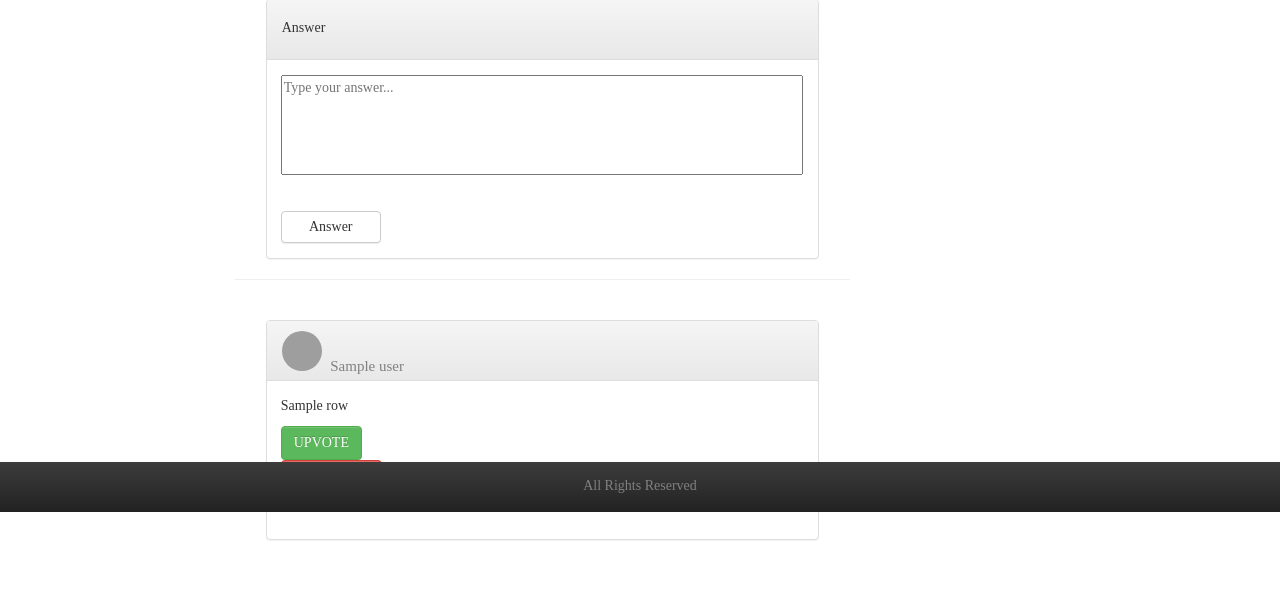
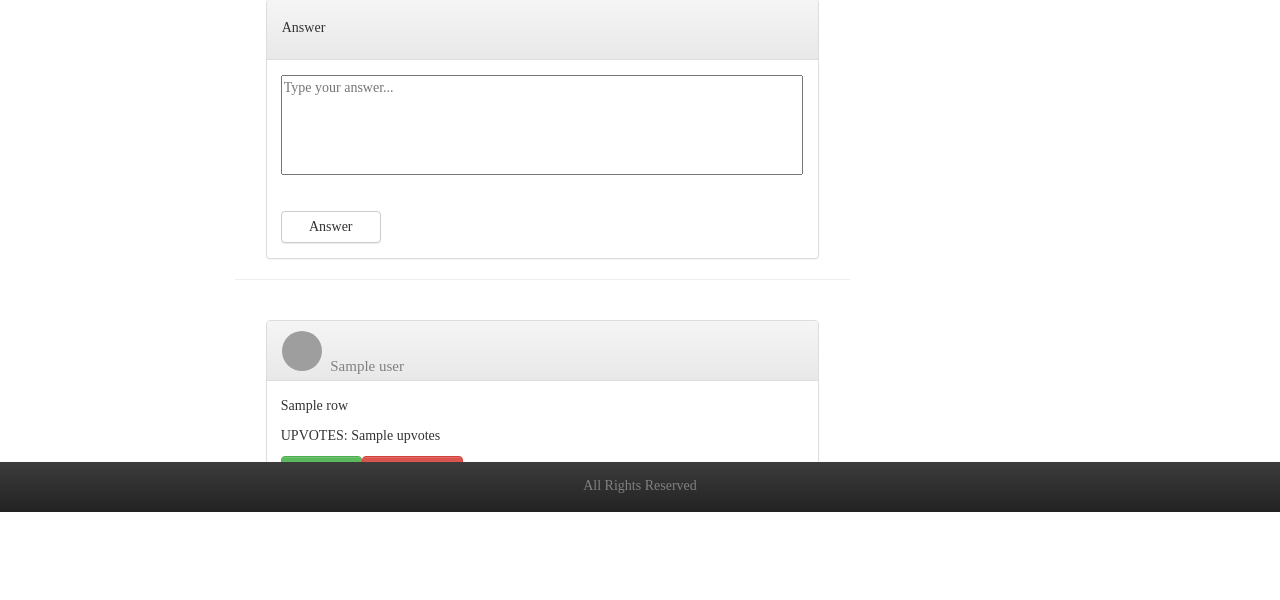
Before and after one commit to Christiaanben/quori, a Flask app: template app/templates/question.html in a window 1280 px wide. Shown: the part 288-888 px from the top of the page. After the commit the page ends 800 px from the top, so only its background shows below. Run offline with Flask 2, Linux system fonts and the light colour scheme; the template is opened without the code that fills it: most values are stand-ins (such as "Sample title", 1, 10 or a date in 2020); some libraries are stand-ins or nearby versions; some web fonts are replaced; grey boxes are pictures that could not be loaded.

Commit message:
Made buttons for upvote and unupvote pretty

```diff
--- a/app/templates/question.html
+++ b/app/templates/question.html
@@ -39,19 +39,17 @@
             </div>
             <div class="panel-body" style="padding-left:1em">
                 <p style="word-wrap: break-word;">{{ row.title }}</p>
-                <!--{{row.userupvoted}}-->
-                <!--{%if row.userupvoted == 0%}-->
-              <!--{%endif%}-->
-                <form action="{{url_for('upvote', answer = row.title, title = htmlquestion.title)}}">
-                    <input type="submit" class="btn btn-success" value="UPVOTE">
+                                <p>UPVOTES: {{row.upvotes}}</p>
+                <div ><form action="{{url_for('upvote', answer = row.title, title = htmlquestion.title)}}">
+                    <input type="submit" style="float:left"class="btn btn-success" value="UPVOTE">
                 </form>
 
                 <!--{%if row.userupvoted == 1%}-->
                 <!--                {%endif%}-->
                 <form action="{{url_for('removeupvote', answer = row.title, title = htmlquestion.title)}}">
-                    <input type="submit" class="btn btn-danger" value="UNUPVOTE">
+                    <input type="submit" style="float:left"class="btn btn-danger" value="UNUPVOTE">
                 </form>
-                <p>UPVOTES: {{row.upvotes}}</p>
+              </div>
             </div>
         </div>
         <br>
```
